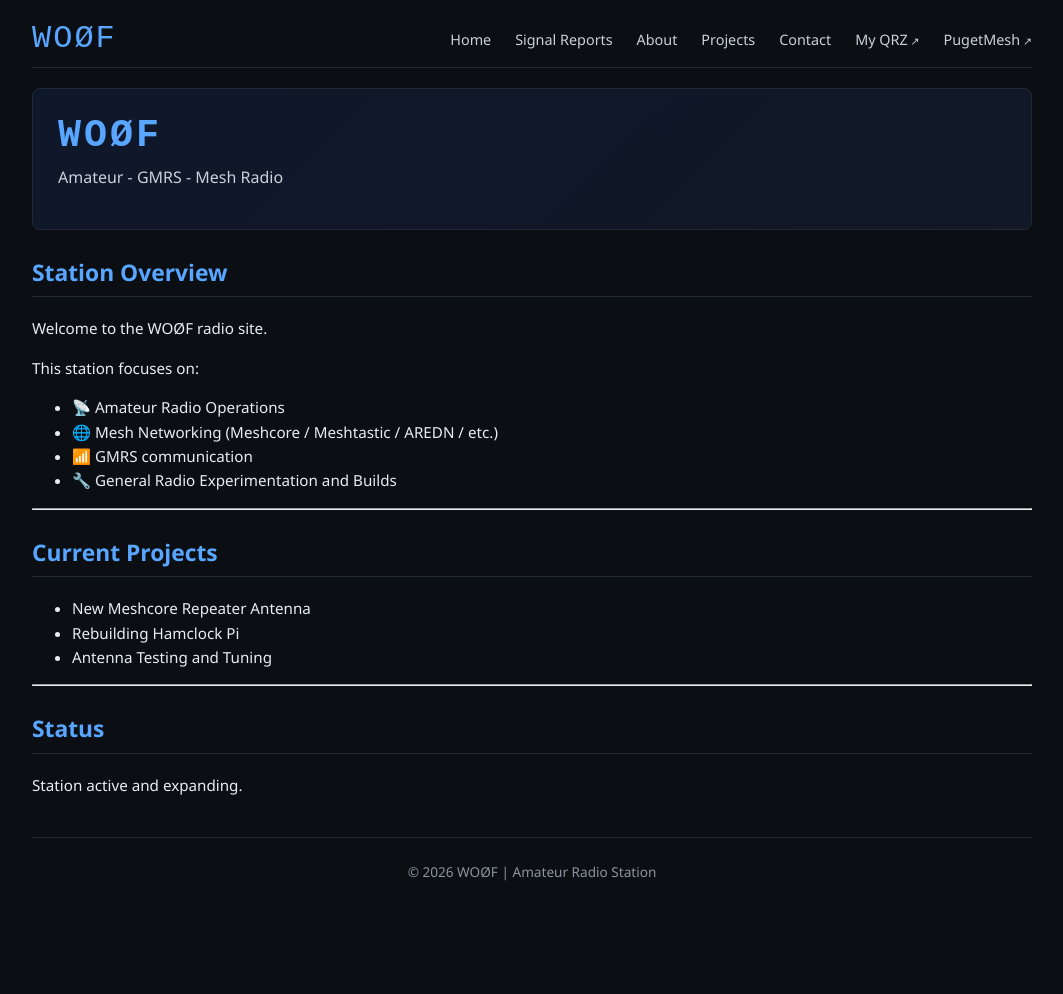
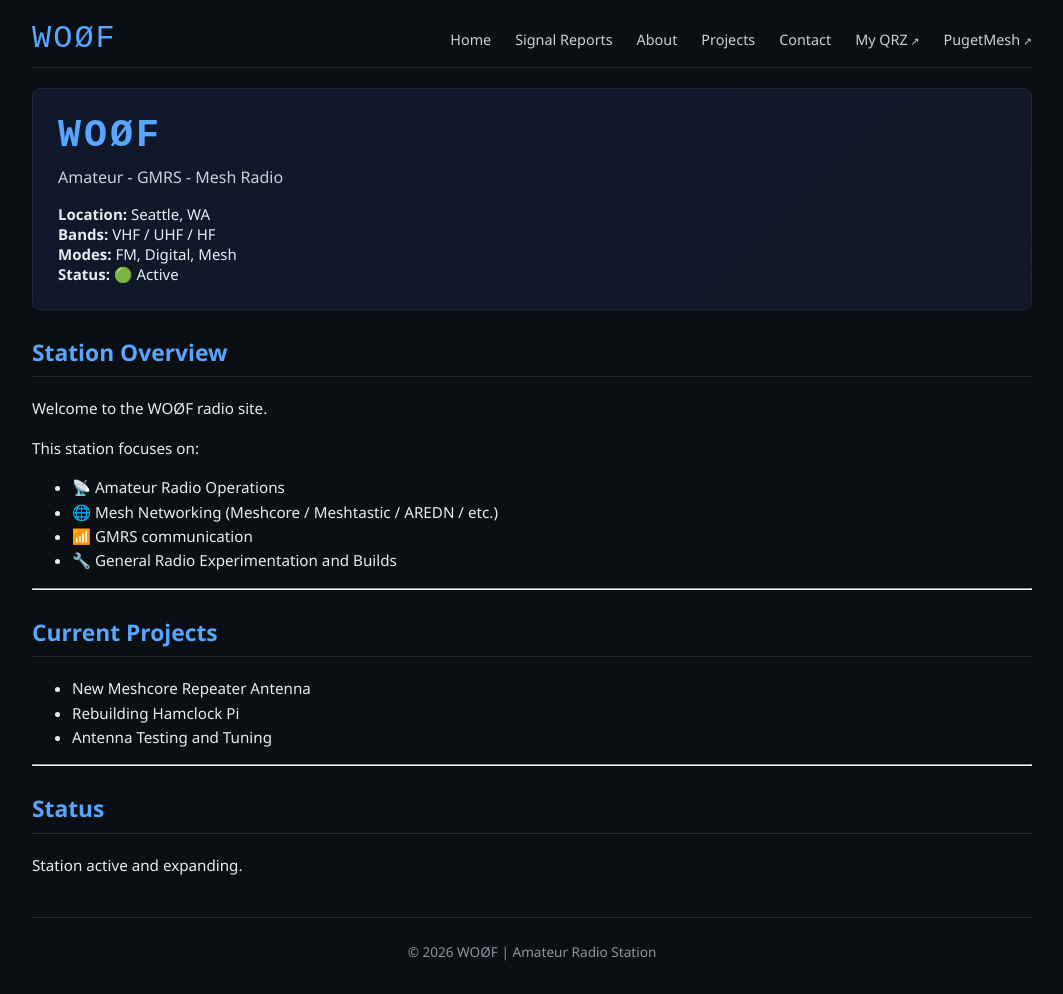
Before and after one commit to Lymitliss/Lymitliss.github.io, a Jekyll site: the page built from index.md, in a window 1280 px wide. Shown: the whole page, without its empty margins (108-1171 px from the left). Built offline with Jekyll 4.4.1, drawn with Linux system fonts in a browser that asks for light colours; before the commit the page ends 914 px from its top, so only the background shows below that.

Commit message:
Update default.html

```diff
--- a/_layouts/default.html
+++ b/_layouts/default.html
@@ -25,10 +25,17 @@
       </div>
     </nav>
 
-    <header class="hero">
-      <h1 class="hero-title">WOØF</h1>
-      <p class="hero-subtitle">Amateur - GMRS - Mesh Radio</p>
-      <p class="hero-description">{{ site.description }}</p>
+      <header class="hero">
+  <h1 class="hero-title">WOØF</h1>
+  <p class="hero-subtitle">Amateur - GMRS - Mesh Radio</p>
+
+  <div class="station-info">
+    <div><strong>Location:</strong> Seattle, WA</div>
+    <div><strong>Bands:</strong> VHF / UHF / HF</div>
+    <div><strong>Modes:</strong> FM, Digital, Mesh</div>
+    <div><strong>Status:</strong> 🟢 Active</div>
+  </div>
+</header>
     </header>
 
     <main>
```
